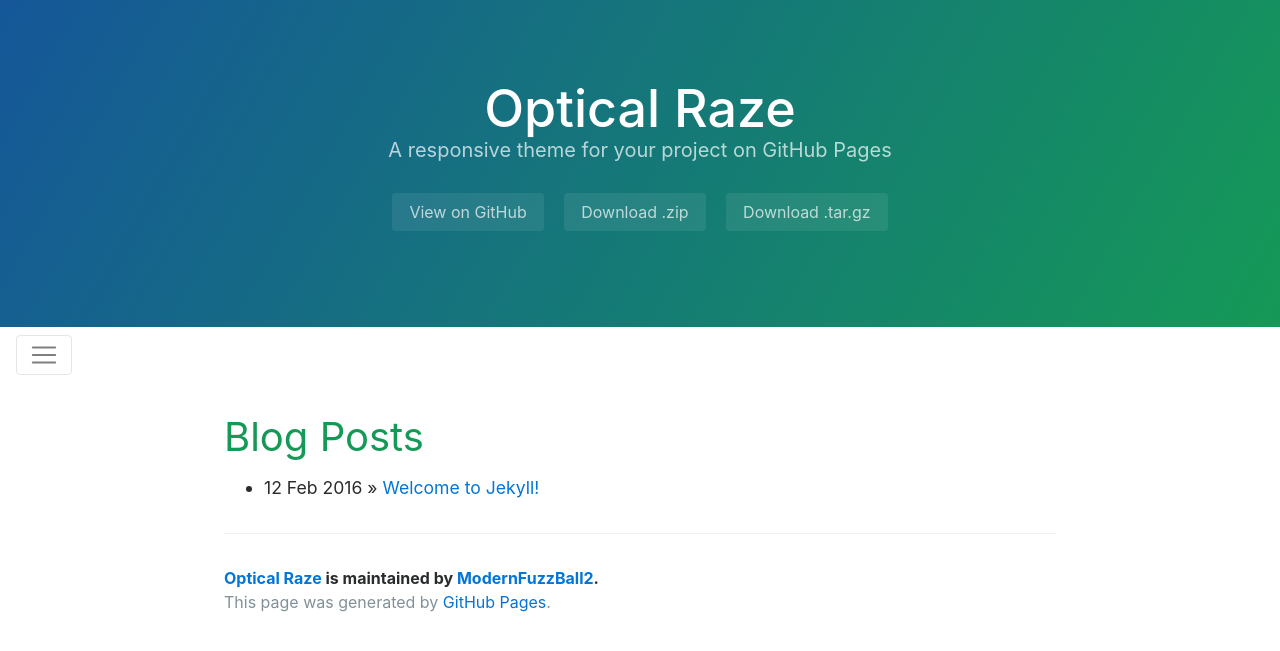
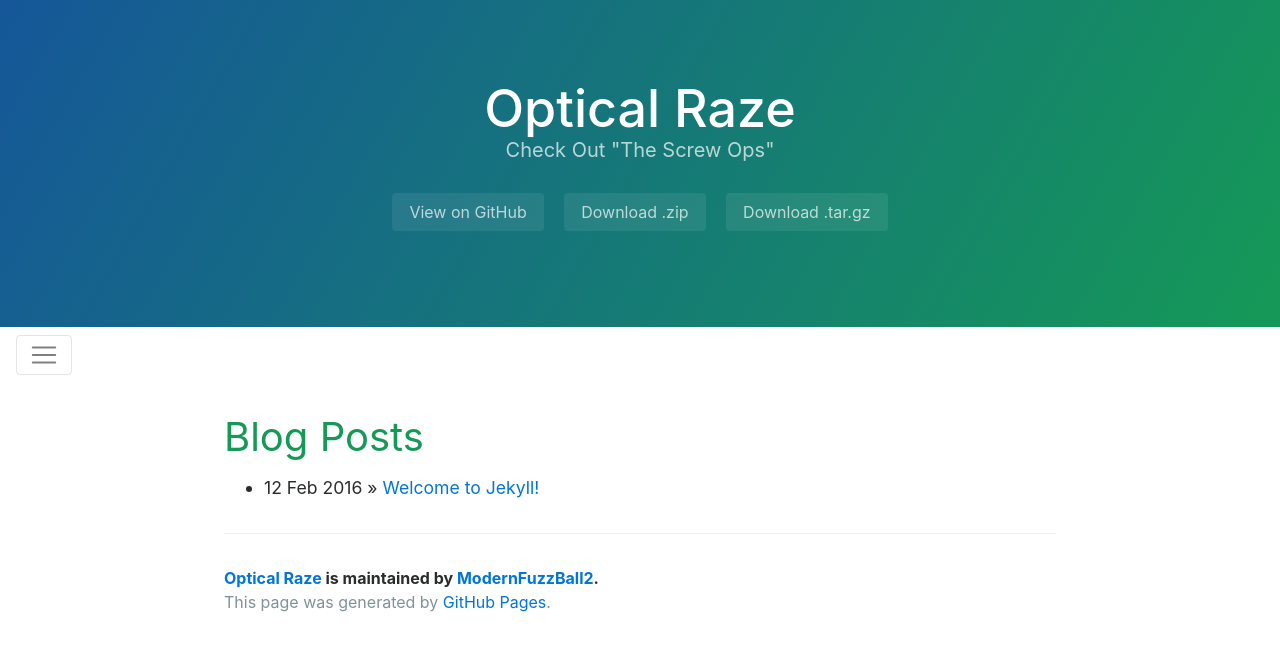
Before and after one commit to opticalraze/opticalraze.github.io, a Jekyll site: the page built from index.html, in a window 1280 px wide. Shown: the top 651 px of the page. Built offline with Jekyll 4.4.1, drawn with Linux system fonts in a browser that asks for light colours; nearby versions of some CDN libraries; the list of posts is cut into pages by our own code.

Commit message:
Update _config.yml

```diff
--- a/_config.yml
+++ b/_config.yml
@@ -8,13 +8,13 @@ collections:
   uploads:
     title: Uploads
     output: true
-tagline: A responsive theme for your project on GitHub Pages
-baseurl: ''
+tagline: Check Out "The Screw Ops"
+baseurl: 'https://opticalraze.github.io'
 paginate: 1
 locale: en
 author:
   name: ModernFuzzBall2
-  url: http://yourhomepage.com
+  url: https://modernfuzzball2.github.io
 gems:
 - jekyll-paginate
 markdown: kramdown
```
